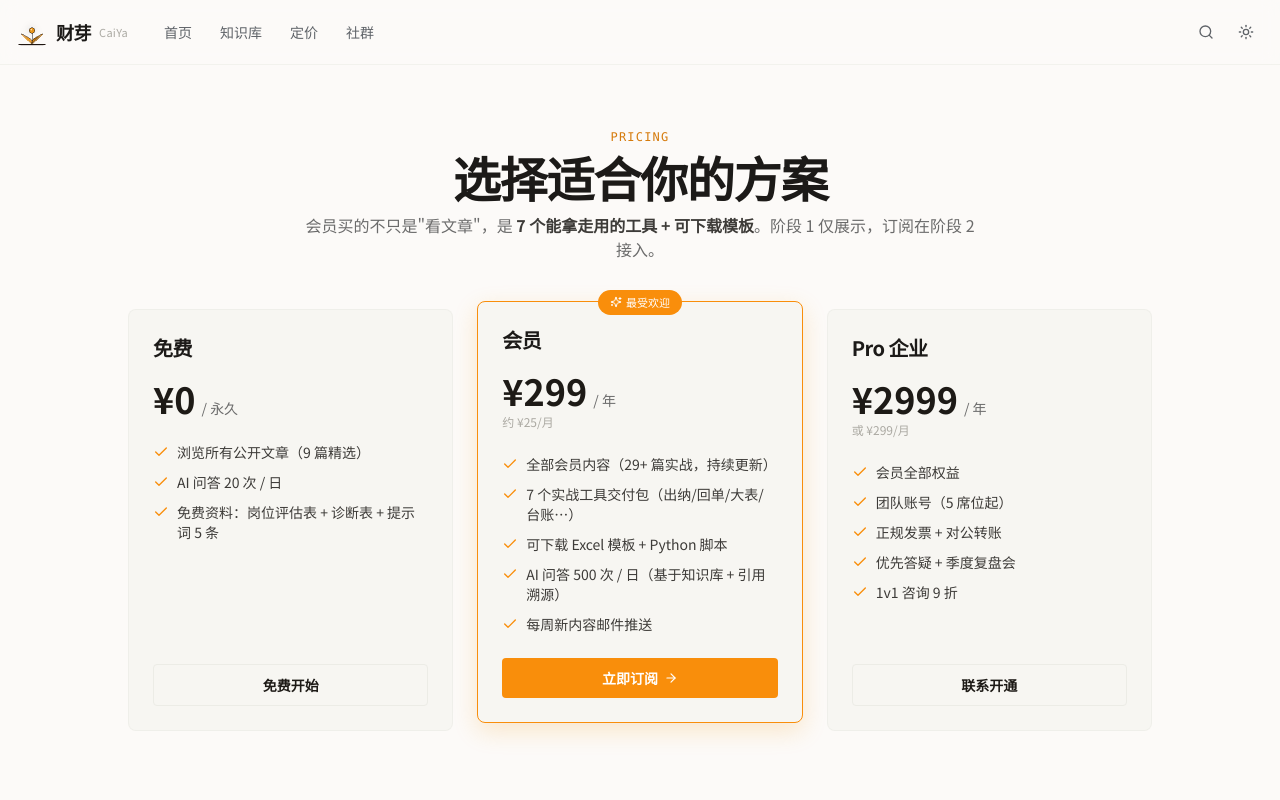
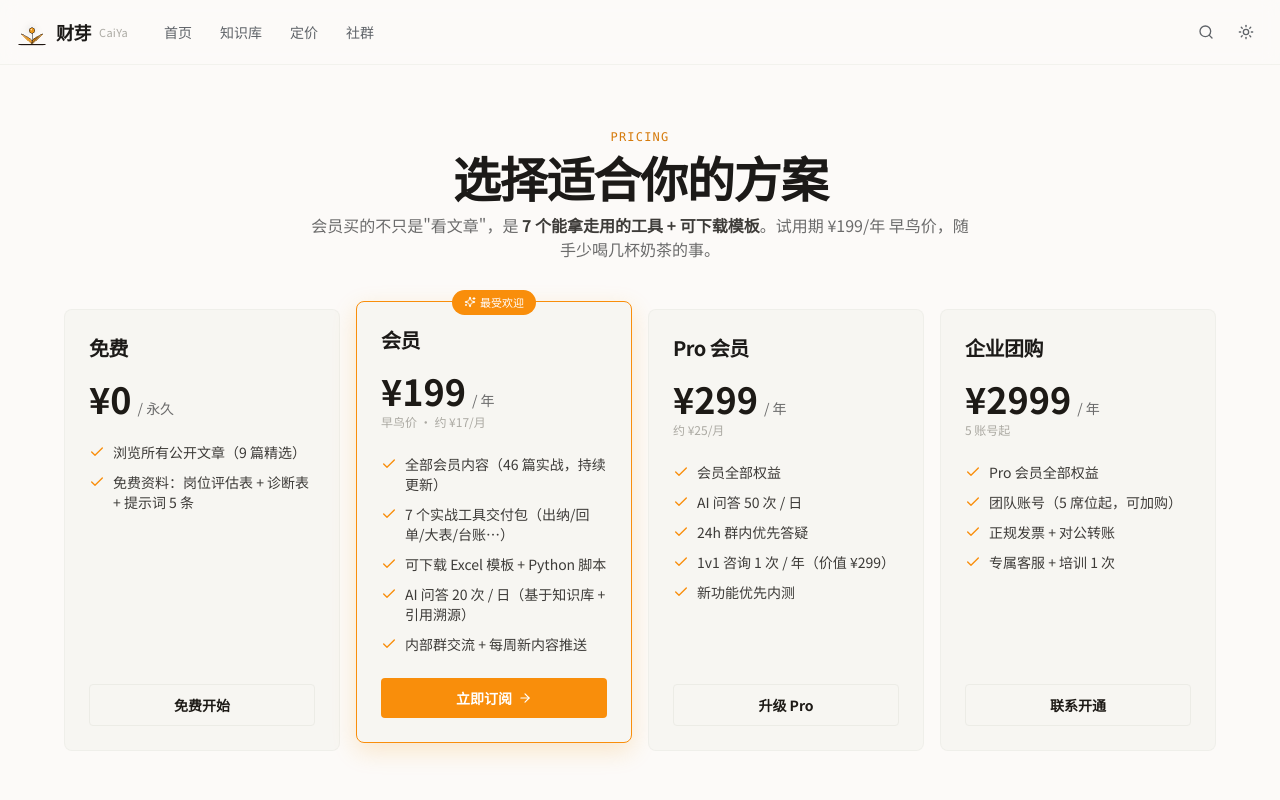
Before and after one commit to wangjing202603-glitch/caiya-website, a Next.js app in the folder web/: page /pricing in a window 1280 px wide. Shown: the top 800 px of the page. Built offline with nearby package versions, Linux system fonts and the light colour scheme.

Commit message:
feat: 定价全面对齐商业计划v2.0——4档(免费/¥199/¥299/¥2999)+全站价格同步

```diff
--- a/web/app/kb/[category]/[slug]/page.tsx
+++ b/web/app/kb/[category]/[slug]/page.tsx
@@ -248,7 +248,7 @@ function MemberCta({ categoryName }: { categoryName?: string }) {
           </h3>
           <p className="mt-1.5 text-sm text-ink-600 dark:text-ink-300 leading-relaxed">
             会员含 7 个实战工具交付包（出纳流水 / 付款回单 OCR / 销售大表 / 进口台账…）
-            + 可下载 Excel 模板与 Python 脚本 + AI 问答。¥299/年起。
+            + 可下载 Excel 模板与 Python 脚本 + AI 问答。¥199/年早鸟价。
           </p>
           <div className="mt-4 flex flex-wrap gap-2">
             <Link
--- a/web/app/page.tsx
+++ b/web/app/page.tsx
@@ -279,7 +279,7 @@ export default async function HomePage() {
             <SectionHead
               eyebrow="AI Assistant"
               title="问一句，答一篇"
-              desc="用中文直接提问，AI 基于整座知识库回答，并附上引用来源。免费用户每日 20 次，会员 500 次。"
+              desc="用中文直接提问，AI 基于整座知识库回答，并附上引用来源。会员 20 次/日，Pro 50 次/日。"
             />
             <div className="mt-6 flex flex-wrap items-center gap-3">
               <Link
@@ -356,8 +356,8 @@ export default async function HomePage() {
                 12 周，长成一个用 AI 的财务人
               </h2>
               <p className="mt-2 text-sm text-white/70 max-w-xl leading-relaxed">
-                ¥99/月起 · 含 AI 问答 500 次 / 日 + 全部会员内容 + 训练营回放。
-                阶段 1 仅展示，订阅在阶段 2 接入。
+                ¥199/年早鸟价 · 含全部会员内容 + 7 个实战工具 + AI 问答。
+                试用期免费体验，订阅即将开通。
               </p>
             </div>
             <Link
--- a/web/app/pricing/page.tsx
+++ b/web/app/pricing/page.tsx
@@ -16,40 +16,54 @@ const PLANS = [
     href: "/kb",
     features: [
       "浏览所有公开文章（9 篇精选）",
-      "AI 问答 20 次 / 日",
       "免费资料：岗位评估表 + 诊断表 + 提示词 5 条",
     ],
   },
   {
     code: "member",
     name: "会员",
-    price: 299,
+    price: 199,
     period: "年",
-    monthly: "约 ¥25/月",
+    monthly: "早鸟价 · 约 ¥17/月",
     highlight: true,
     cta: "立即订阅",
     features: [
-      "全部会员内容（29+ 篇实战，持续更新）",
+      "全部会员内容（46 篇实战，持续更新）",
       "7 个实战工具交付包（出纳/回单/大表/台账…）",
       "可下载 Excel 模板 + Python 脚本",
-      "AI 问答 500 次 / 日（基于知识库 + 引用溯源）",
-      "每周新内容邮件推送",
+      "AI 问答 20 次 / 日（基于知识库 + 引用溯源）",
+      "内部群交流 + 每周新内容推送",
     ],
   },
   {
     code: "pro",
-    name: "Pro 企业",
+    name: "Pro 会员",
+    price: 299,
+    period: "年",
+    monthly: "约 ¥25/月",
+    highlight: false,
+    cta: "升级 Pro",
+    features: [
+      "会员全部权益",
+      "AI 问答 50 次 / 日",
+      "24h 群内优先答疑",
+      "1v1 咨询 1 次 / 年（价值 ¥299）",
+      "新功能优先内测",
+    ],
+  },
+  {
+    code: "enterprise",
+    name: "企业团购",
     price: 2999,
     period: "年",
-    monthly: "或 ¥299/月",
+    monthly: "5 账号起",
     highlight: false,
     cta: "联系开通",
     features: [
-      "会员全部权益",
-      "团队账号（5 席位起）",
+      "Pro 会员全部权益",
+      "团队账号（5 席位起，可加购）",
       "正规发票 + 对公转账",
-      "优先答疑 + 季度复盘会",
-      "1v1 咨询 9 折",
+      "专属客服 + 培训 1 次",
     ],
   },
 ];
@@ -88,12 +102,12 @@ export default function PricingPage() {
           <strong className="font-semibold text-ink-700 dark:text-ink-200">
             7 个能拿走用的工具 + 可下载模板
           </strong>
-          。阶段 1 仅展示，订阅在阶段 2 接入。
+          。试用期 ¥199/年 早鸟价，随手少喝几杯奶茶的事。
         </p>
       </div>
 
-      {/* 3 档套餐 */}
-      <div className="mt-12 grid gap-6 md:grid-cols-3 max-w-5xl mx-auto">
+      {/* 4 档套餐 */}
+      <div className="mt-12 grid gap-4 md:grid-cols-2 lg:grid-cols-4 max-w-6xl mx-auto">
         {PLANS.map((p) => (
           <div
             key={p.code}
--- a/web/content/kb/00-入门指南/zhi-shi-ku-zen-me-yong.mdx
+++ b/web/content/kb/00-入门指南/zhi-shi-ku-zen-me-yong.mdx
@@ -44,7 +44,7 @@ source: "新写"
 
 **免费**（不用登录）：入门指南、税务政策解读、AI 工具盘点、Prompt 基础。
 
-**会员**（¥99/月起）：岗位实战教程、工具使用、出海内容、深度案例与模板下载。会员还有 AI 问答 500 次/日。
+**会员**（¥199/年早鸟价）：岗位实战教程、工具使用、出海内容、深度案例与模板下载。会员还有 AI 问答 20 次/日。
 
 ## 怎么提问
 
```
